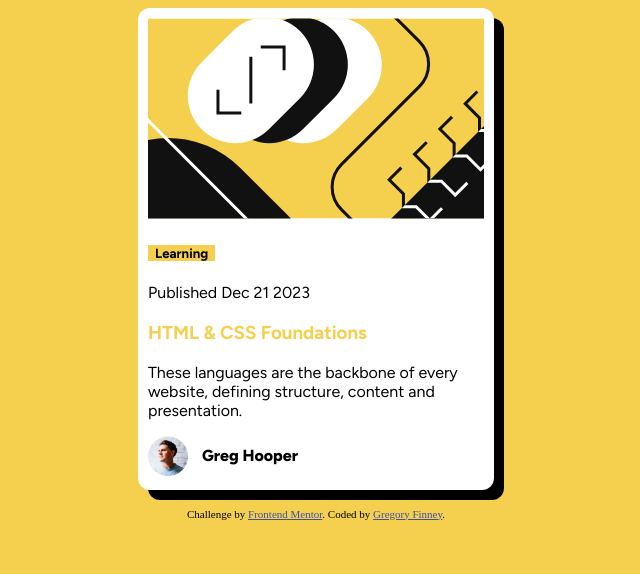
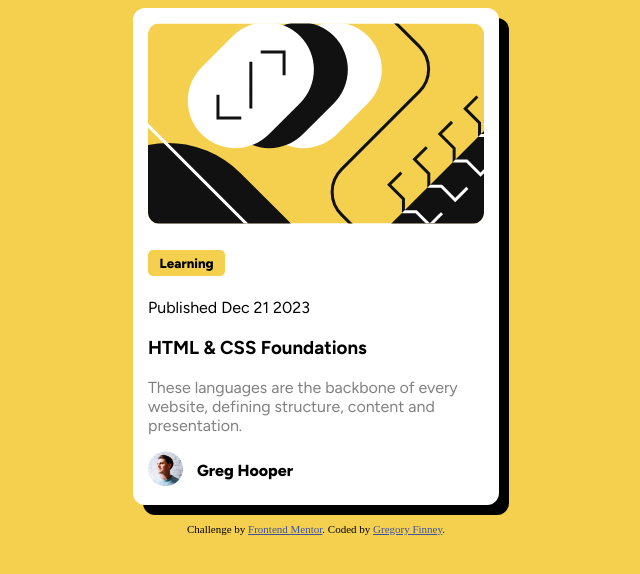
Before and after one commit to GregFJr/Blog-Preview-Card, a plain HTML site: page blog-preview-card-main/index.html in a window 1280 px wide. Shown: the whole page, without its empty margins (324-964 px from the left). Drawn offline with Linux system fonts and the light colour scheme.

Commit message:
applied the appropriate font color to main p element

```diff
--- a/blog-preview-card-main/styles.css
+++ b/blog-preview-card-main/styles.css
@@ -8,28 +8,40 @@ body {
     background-color: #fff;
     font-family: "Figtree", sans-serif;
     border-radius: 12px;
-    padding: 10px;
+    padding: 15px;
     box-shadow: 10px 10px;
 }
 
 .blog-card-container h5 {
     background-color: hsl(47, 88%, 63%) ;
     text-align: center;
+    border-radius: 5px;
+    font-weight: 800;
+    padding: 5px;
     width: 20%;
 }
 
-.blog-card-container h3 {
+.blog-card-container h3:hover {
     color:hsl(47, 88%, 63%);
+    cursor: pointer;
 }
 
 .blog-card-container img:nth-of-type(even) {
-    height: 40px;
-    width: 40px;
+    height: 35px;
+    width: 35px;
+}
+
+.blog-card-container img{
+    border-radius: 12px;
+}
+
+.blog-card-container p:nth-of-type(even) {
+    color: hsl(0, 0%, 50%)
 }
 
 .blog-card-container span {
     position: relative;
-    bottom: 15px;
+    bottom: 10px;
     padding: 10px;
     font-weight: 800;
 }
```
